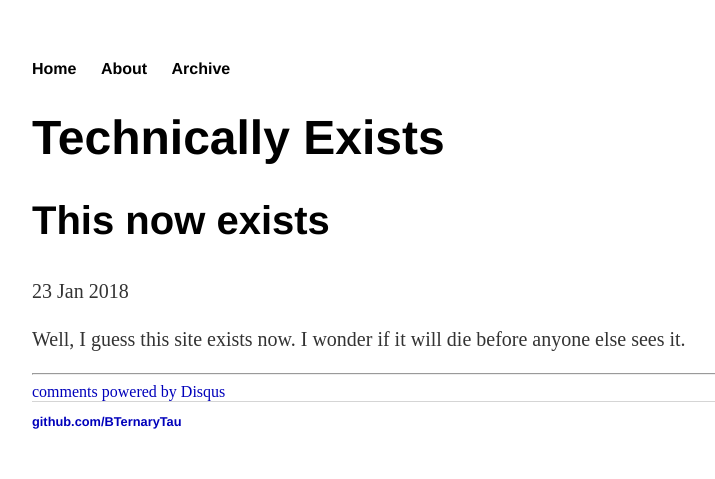
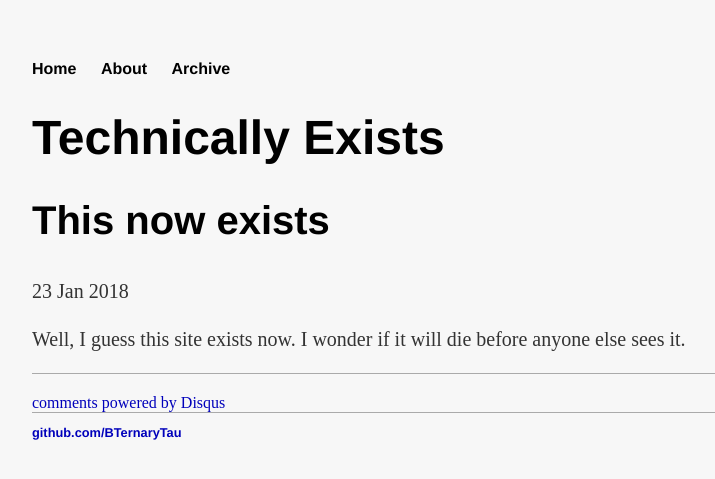
Before and after one commit to BTernaryTau/bternarytau.github.io, a Jekyll site: the page built from _posts/2018-01-23-this-now-exists.md, in a window 1280 px wide. Shown: the top 479 px of the page, without its empty margins (224-939 px from the left). Built offline with Jekyll 4.4.1, drawn with Linux system fonts in a browser that asks for light colours; comment, search, counter and statistics services are not loaded.

Commit message:
Add gray background and darker horizontal rules

```diff
--- a/css/main.scss
+++ b/css/main.scss
@@ -1,6 +1,9 @@
 ---
 ---
 
+html {
+	background: #f7f7f7;
+}
 body {
 	margin: 60px auto;
 	width: 60%;
@@ -44,7 +47,7 @@ p {
 	color: #333;
 }
 footer {
-	border-top: 1px solid #d5d5d5;
+	border-top: 1px solid #aaaaaa;
 	font-size: .8em;
 	ul {
 		font-family:'Helvetica', 'Arial', 'Sans-Serif';
@@ -70,3 +73,9 @@ img {
 	max-width: 100%;
 	height: auto;
 }
+hr {
+	border: 0;
+	background: #aaa;
+	height: 1px;
+	margin: 0 0 20px;
+}
```
